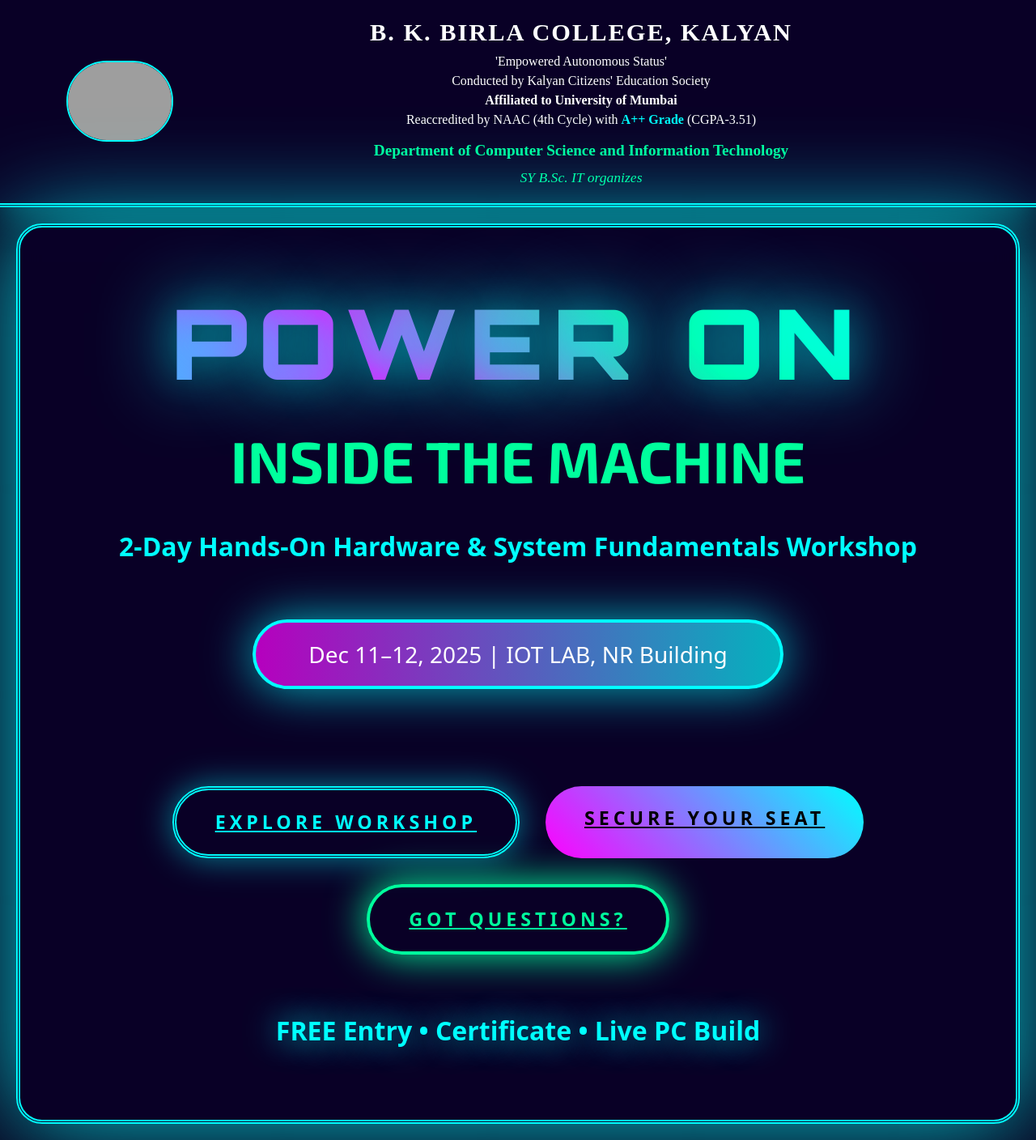
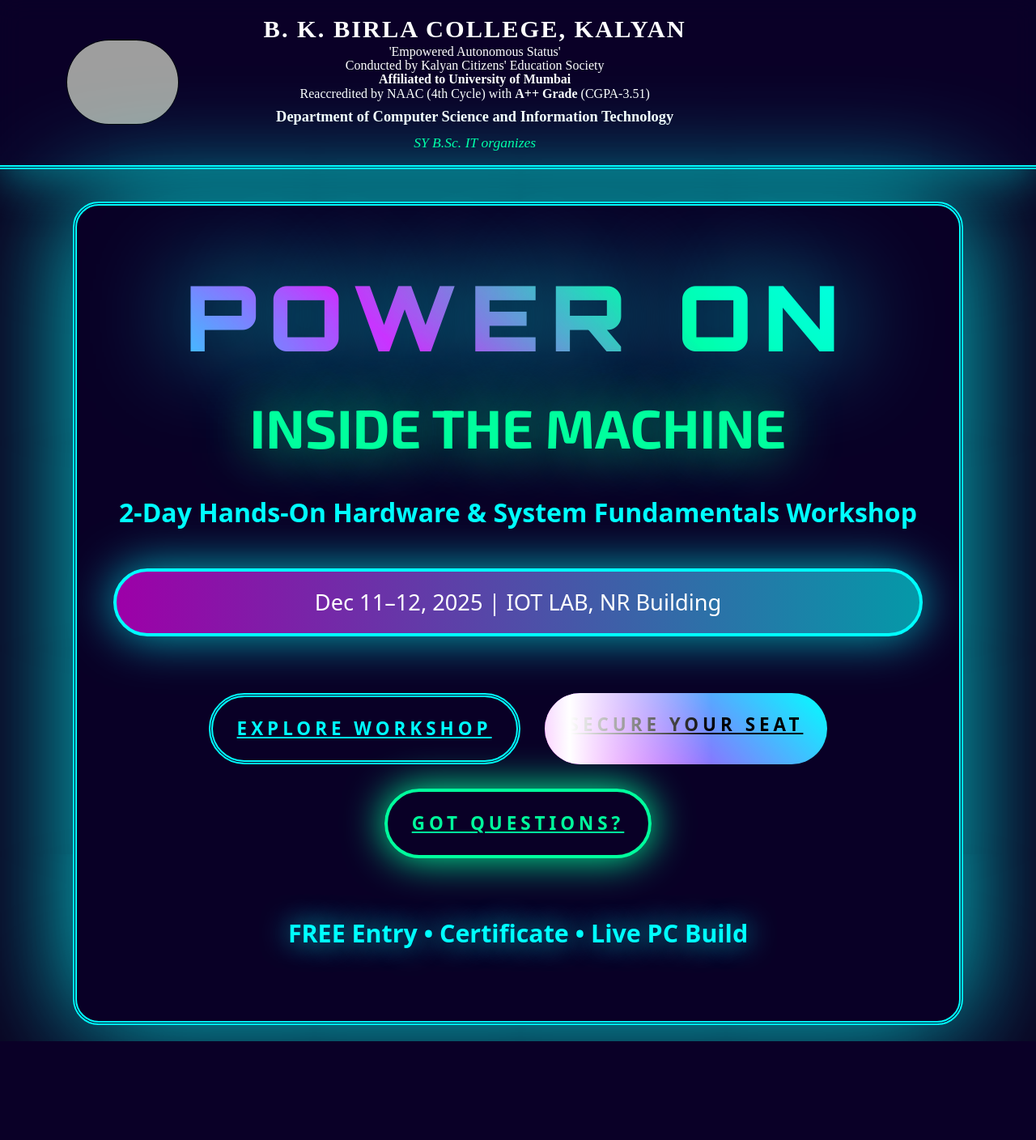
Before and after one commit to akritivishwakarma2007/workshop, a Flask app: page / in a window 1280 px wide. Shown: the whole page at 81% size. After the commit the page ends 1286 px from the top, so only its background shows below. Run offline with Flask 3, Linux system fonts and the light colour scheme; parts of the project's set-up code (start-up, migrations or seed data) failed here and were passed over; grey boxes are pictures that could not be loaded.

Commit message:
COMMIT 18

```diff
--- a/templates/home.html
+++ b/templates/home.html
@@ -10,117 +10,111 @@
   <style>
     :root { --cyan: #00ffff; --magenta: #ff00ff; --electric: #00ff9d; }
     body, html { margin:0; background:#0a001f; color:white; min-height:100vh; overflow-x:hidden; }
+    .cosmic-bg {position:fixed; top:0; left:0; width:100%; height:100%; background:radial-gradient(circle at center,#1a0033,#000011); z-index:-2;}
 
-    /* REPLACED HEAVY MATRIX RAIN WITH LIGHT STATIC GLOW */
-    .cosmic-bg {
-      position:fixed; top:0; left:0; width:100%; height:100%;
-      background:radial-gradient(circle at 30% 30%, #1a0033 0%, #0f0020 40%, #000011 100%);
-      z-index:-2;
-    }
-    .glow-lines {
-      position:fixed; top:0; left:0; width:100%; height:100%;
+    /* THIS IS THE ONLY CHANGE — STATIC GRID, NO ANIMATION, 0% LAG */
+    .matrix-rain {
+      position:fixed;
+      top:0; left:0; width:100%; height:100%;
       background:
-        repeating-linear-gradient(0deg, transparent, transparent 40px, rgba(0,255,255,0.04) 40px, rgba(0,255,255,0.04) 80px),
-        repeating-linear-gradient(90deg, transparent, transparent 40px, rgba(255,0,255,0.03) 40px, rgba(255,0,255,0.03) 80px);
+        repeating-linear-gradient(0deg, transparent, transparent 50px, rgba(0,255,255,0.03) 50px, rgba(0,255,255,0.03) 100px),
+        repeating-linear-gradient(90deg, transparent, transparent 80px, rgba(255,0,255,0.02) 80px, rgba(255,0,255,0.02) 160px);
       pointer-events:none;
       z-index:-1;
+      /* NO animation = 0 lag */
     }
 
     .college-header {
-      background:rgba(10,0,40,0.92);
-      backdrop-filter:blur(12px);
-      padding:18px 25px;
+      background:rgba(10,0,40,0.9);
+      backdrop-filter:blur(15px);
+      padding:15px 25px;
       border-bottom:5px double var(--cyan);
-      box-shadow:0 10px 40px rgba(0,255,255,0.35);
-      font-family:"Times New Roman", Times, serif;
+      box-shadow:0 12px 50px rgba(0,255,255,0.4);
+      margin-bottom:20px;
+      font-family:"Times New Roman", Times, serif !important;
     }
-    .college-header .logo {height:100px; border-radius:100px; border:2px solid #00ffff;}
+    .college-header .logo {
+      height:105px;
+      border-radius:100px;
+      border:1px solid black;
+    }
+    .college-info {
+      text-align:center;
+      color:white;
+      line-height:1.4;
+      margin-right: 140px;
+    }
+    .college-name {font-size:1.9rem; font-weight:bold; margin:0 0 0px 0; letter-spacing:2px; font-family:"Times New Roman", Times, serif;}
+    .college-subtitle {font-size:1rem; margin:-5px 0; font-family:"Times New Roman", Times, serif;}
+    .naac {color:#ffffff; font-weight:bold;}
+    .dept {font-size:1.15rem; font-weight:bold; margin:10px 0 6px; font-family:"Times New Roman", Times, serif;}
+    .organizes {font-size:1.1rem; color:#00ff9d; font-style:italic; font-family:"Times New Roman", Times, serif;}
 
-    .college-info {text-align:center; line-height:1.5;}
-    .college-name {font-size:1.9rem; font-weight:bold; letter-spacing:2px;}
-    .college-subtitle {font-size:1rem;}
-    .naac {color:#00ffff; font-weight:bold;}
-    .dept {font-size:1.2rem; font-weight:bold; margin:12px 0 6px; color:#00ff9d;}
-    .organizes {font-size:1.1rem; color:#00ff9d; font-style:italic;}
-
+    /* NARROW LAYOUT ON BIG SCREENS */
+    */
     @media (min-width: 1400px) {
-      .container, .container-lg, .container-md, .container-sm, .container-xl, .container-xxl {
-        max-width: 860px !important;
-      }
-      .main-box {max-width: 760px; margin:0 auto;}
+        .container,
+        .container-lg,
+        .container-md,
+        .container-sm,
+        .container-xl,
+        .container-xxl {
+            max-width: 800px !important;
+        }
+        .main-box {
+            max-width: 700px;
+            margin-left: auto;
+            margin-right: auto;
+        }
+    }
+    @media (min-width: 769px) {
+      .college-header .row {align-items:center;}
+      .college-info {margin-right: 270px;}
+    }
+    @media (max-width:max-width: 768px) {
+      .college-header {padding:20px 15px; text-align:center;}
+      .college-header .row {flex-direction: column;}
+      .college-header .col-auto {margin-bottom: 8px;}
+      .college-info {margin-right: 0; width: 100%;}
+      .college-header .logo {height:70px;}
     }
 
     .main-container {min-height:100vh; display:flex; align-items:center; justify-content:center; padding:20px;}
-    .main-box {
-      background:rgba(10,0,40,0.94);
-      border-radius:32px;
-      padding:70px 50px;
-      text-align:center;
-      border:5px double var(--cyan);
-      box-shadow:0 0 120px rgba(0,255,255,0.8);
-      backdrop-filter:blur(16px);
-    }
-
-    h1 {
-      font-family:'Orbitron',sans-serif;
-      font-size:clamp(3.5rem, 11vw, 7.5rem);
-      font-weight:900;
-      margin:0;
-      background:linear-gradient(45deg,var(--cyan),var(--magenta),var(--electric),var(--cyan));
-      -webkit-background-clip:text;
-      -webkit-text-fill-color:transparent;
-      text-shadow:0 0 80px rgba(0,255,255,0.9);
-      letter-spacing:12px;
-      animation:glow 4s ease-in-out infinite alternate;
-    }
-    @keyframes glow {
-      from {text-shadow:0 0 80px rgba(0,255,255,0.9);}
-      to {text-shadow:0 0 140px #00ffff, 0 0 180px #00ffff;}
-    }
-
-    h2 {font-family:'Exo 2',sans-serif; font-size:clamp(2.3rem,7vw,4.5rem); color:var(--electric); margin:30px 0 40px;}
-
-    .btn-container {display:flex; flex-wrap:wrap; gap:32px; justify-content:center; margin:70px 0;}
-    .btn-custom {padding:22px 48px; font-size:1.45rem; font-weight:900; text-transform:uppercase; letter-spacing:5px; border-radius:50px; min-width:310px; transition:all 0.4s;}
-
-    .btn-glitch {background:transparent; color:var(--cyan); border:5px double var(--cyan); box-shadow:0 0 40px rgba(0,255,255,0.5);}
-    .btn-glitch:hover {animation:glitch 0.4s; transform:translateY(-10px);}
-
+    .main-box {background:rgba(10,0,40,0.92); border-radius:32px; padding:70px 45px; text-align:center; max-width:1100px; width:100%; border:5px double var(--cyan); box-shadow:0 0 140px rgba(0,255,255,0.85); backdrop-filter:blur(18px);}
+    h1 {font-family:'Orbitron',sans-serif; font-size:clamp(3.2rem, 11vw, 7rem); font-weight:900; margin:0; background:linear-gradient(45deg,var(--cyan),var(--magenta),var(--electric),var(--cyan)); -webkit-background-clip:text; -webkit-text-fill-color:transparent; text-shadow:0 0 90px rgba(0,255,255,1); letter-spacing:14px; animation:pulse 4s infinite;}
+    @keyframes pulse {0%,100%{text-shadow:0 0 90px rgba(0,255,255,1)}50%{text-shadow:0 0 160px #00ffff}}
+    h2 {font-family:'Exo 2',sans-serif; font-size:clamp(2.2rem,7vw,4.2rem); color:var(--electric); text-shadow:0 0 70px var(--electric); margin:30px 0 40px;}
+    .btn-container {display:flex; flex-wrap:wrap; gap:30px; justify-content:center; margin:70px 0;}
+    .btn-custom {padding:22px 30px; font-size:1.4rem; font-weight:900; text-transform:uppercase; letter-spacing:5px; border-radius:50px; min-width:300px;}
+    .btn-glitch {background:transparent; color:var(--cyan); border:5px double var(--cyan);}
+    .btn-glitch:hover {animation:glitch 0.3s infinite; transform:translateY(-12px);}
     .btn-pulse {background:linear-gradient(45deg,#ff00ff,#00ffff); color:black; position:relative; overflow:hidden;}
-    .btn-pulse::before {content:''; position:absolute; top:0; left:-100%; width:100%; height:100%; background:linear-gradient(90deg,transparent,rgba(255,255,255,0.4),transparent); transition:all 0.8s;}
-    .btn-pulse:hover::before {left:100%;}
-
+    .btn-pulse::before {content:''; position:absolute; top:0; left:-100%; width:100%; height:100%; background:linear-gradient(90deg,transparent,white,transparent); animation:shine 3s infinite;}
     .btn-holo {background:transparent; color:var(--electric); border:4px solid var(--electric); box-shadow:0 0 50px var(--electric);}
-    .btn-holo:hover {transform:translateY(-16px) scale(1.08); box-shadow:0 60px 100px rgba(0,255,157,0.8);}
-
-    @keyframes glitch {0%,100%{text-shadow:5px 0 #ff00ff}50%{text-shadow:-5px 0 #00ffff}}
-
-    .date-badge {
-      background:linear-gradient(90deg,rgba(255,0,255,0.7),rgba(0,255,255,0.7));
-      border:4px solid var(--cyan);
-      border-radius:50px;
-      padding:18px 65px;
-      font-size:1.75rem;
-      box-shadow:0 0 60px rgba(0,255,255,0.7);
-      margin:50px 0;
-      display:inline-block;
-    }
-
-    .footer-text {margin-top:70px; font-size:2rem; color:var(--cyan); text-shadow:0 0 40px; font-weight:900;}
+    .btn-holo:hover {transform:translateY(-18px) scale(1.1); box-shadow:0 60px 120px rgba(0,255,157,0.9);}
+    @keyframes glitch {0%,100%{text-shadow:7px 0 #ff00ff}50%{text-shadow:-7px 0 #00ffff}}
+    @keyframes shine {0%{left:-100%}100%{left:100%}}
+    .date-badge {background:linear-gradient(90deg,rgba(255,0,255,0.6),rgba(0,255,255,0.6)); border:4px solid var(--cyan); border-radius:50px; padding:18px 60px; font-size:1.7rem; box-shadow:0 0 60px rgba(0,255,255,0.7); margin:45px 0;}
+    .footer-text {margin-top:60px; font-size:1.9rem; color:var(--cyan); text-shadow:0 0 35px; font-weight:900;}
 
     @media (max-width: 768px) {
-      .main-box {padding:50px 20px;}
-      .btn-custom {padding:18px 40px; font-size:1.1rem; min-width:280px;}
-      .date-badge {padding:14px 40px; font-size:1.4rem;}
-      .college-header .logo {height:70px;}
-      .college-name {font-size:1.6rem;}
+      .college-header { padding:12px 15px; }
+      .college-header .logo { height:65px; }
+      .college-name { font-size:1.5rem; }
+      .college-subtitle { font-size:0.95rem; }
+      .dept { font-size:1.1rem; }
+      .main-box { padding:50px 25px; }
+      h1 { font-size:clamp(2.8rem, 10vw, 6rem) !important; }
+      .btn-custom { padding:18px 50px; font-size:1.0rem; min-width:260px; }
+      .date-badge { padding:14px 40px; font-size:1.4rem; }
     }
   </style>
 </head>
 <body>
   <div class="cosmic-bg"></div>
-  <div class="glow-lines"></div>
+  <div class="matrix-rain"></div> <!-- Now 100% static = 0 lag -->
 
+  <!-- REST OF YOUR PAGE IS 100% UNCHANGED -->
   <div class="college-header">
     <div class="container">
       <div class="row align-items-center">
@@ -131,8 +125,8 @@
           <div class="college-info">
             <div class="college-name">B. K. BIRLA COLLEGE, KALYAN</div>
             <div class="college-subtitle">'Empowered Autonomous Status'</div>
-            <div class="college-subtitle" style="font-weight:200;">Conducted by Kalyan Citizens' Education Society</div>
-            <div class="college-subtitle" style="font-weight:bold;">Affiliated to University of Mumbai</div>
+            <div class="college-subtitle" style=" font-weight: 200; ;">Conducted by Kalyan Citizens' Education Society</div>
+            <div class="college-subtitle" style="font-weight: bold; ">Affiliated to University of Mumbai</div>
             <div class="college-subtitle">Reaccredited by NAAC (4th Cycle) with <span class="naac">A++ Grade</span> (CGPA-3.51)</div>
             <div class="dept">Department of Computer Science and Information Technology</div>
             <div class="organizes">SY B.Sc. IT organizes</div>
@@ -147,7 +141,9 @@
       <h1>POWER ON</h1>
       <h2>INSIDE THE MACHINE</h2>
       <p class="lead fs-2" style="color:#00ffff; font-weight:600;">2-Day Hands-On Hardware & System Fundamentals Workshop</p>
-      <div class="date-badge">Dec 11–12, 2025 | IOT LAB, NR Building</div>
+      <div class="date-badge">
+        Dec 11–12, 2025 | IOT LAB, NR Building
+      </div>
       <div class="btn-container">
         <a href="/about" class="btn-custom btn-glitch">Explore Workshop</a>
         <a href="/register" class="btn-custom btn-pulse">SECURE YOUR SEAT</a>
```
